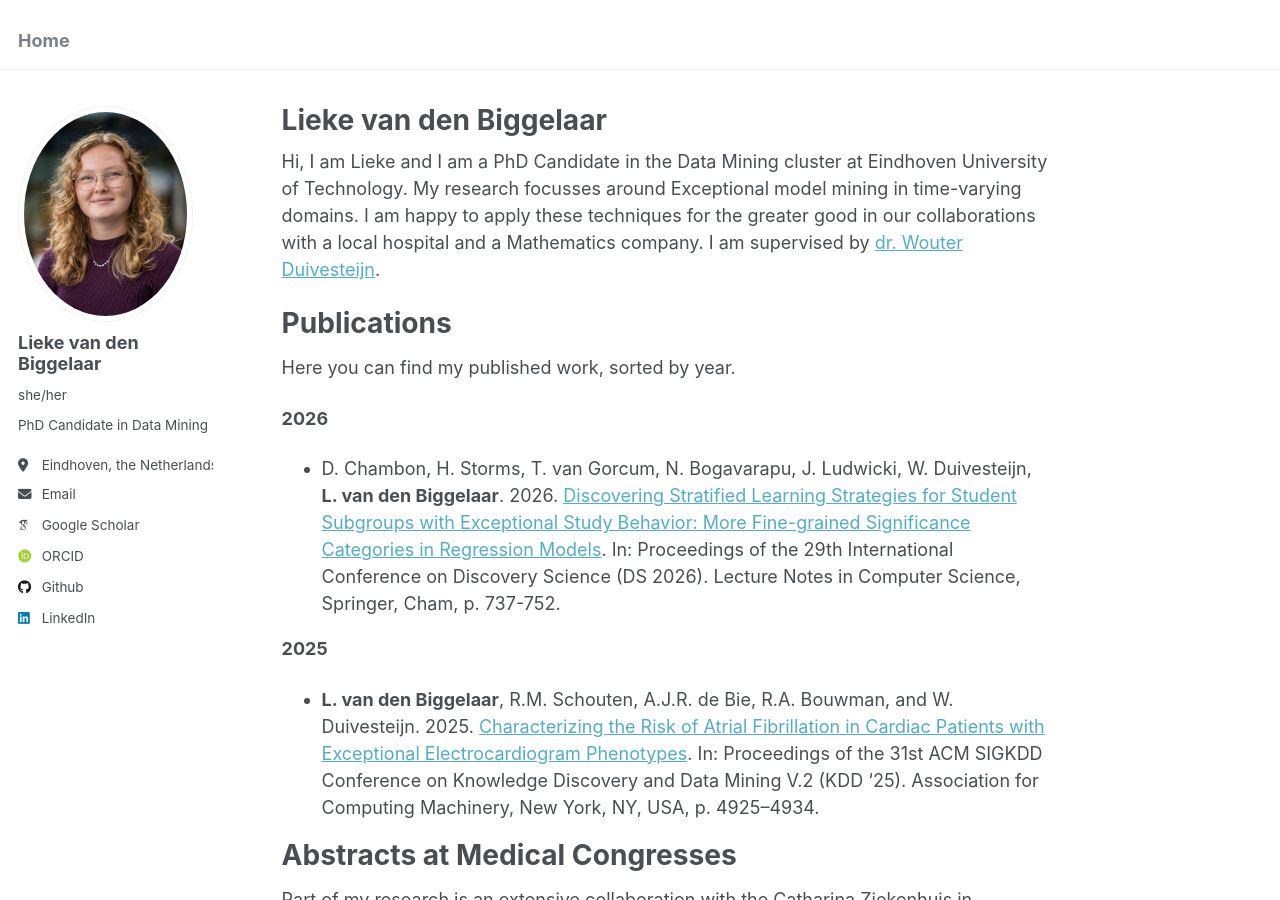
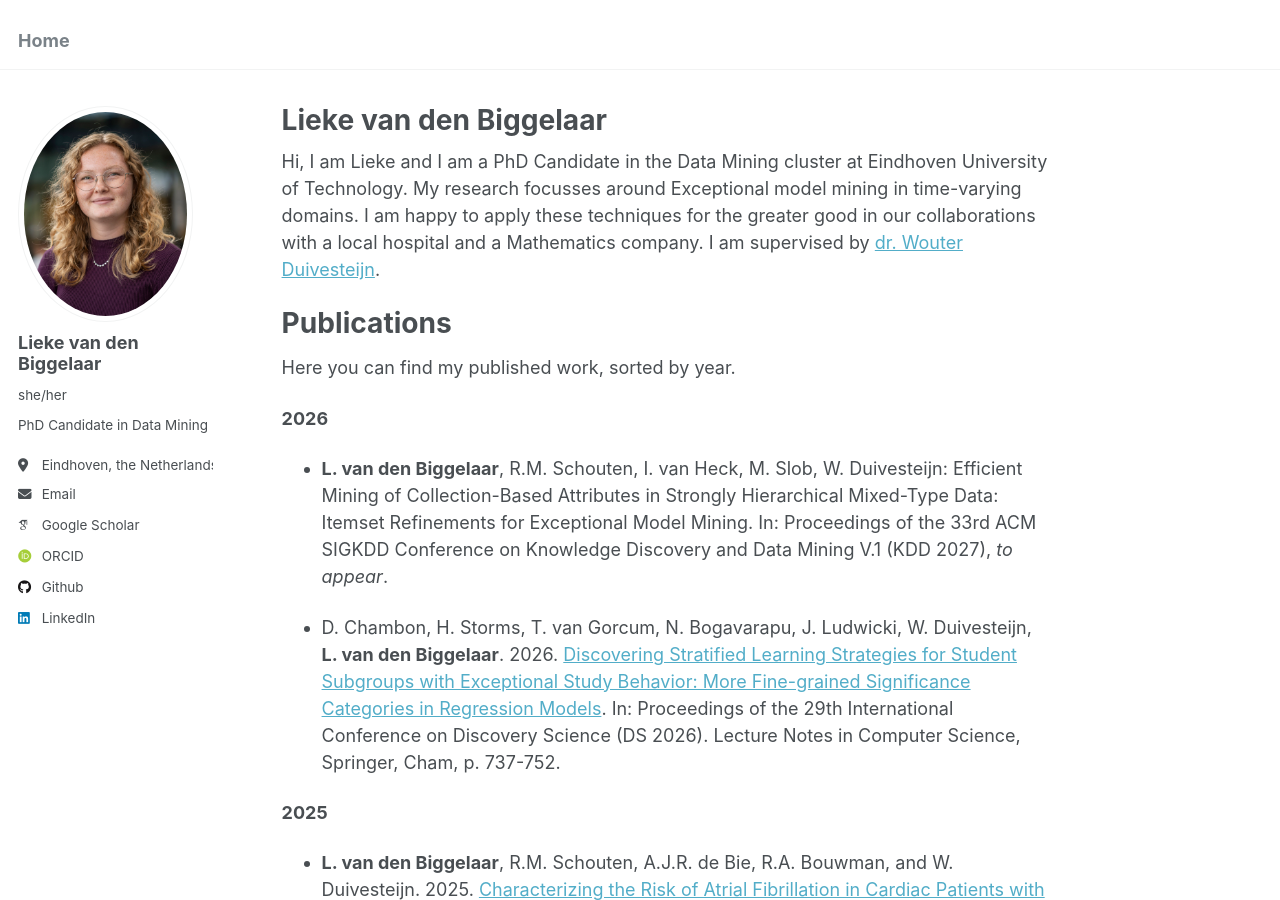
Before and after one commit to liekevandenbiggelaar/liekevandenbiggelaar.github.io, a Jekyll site: the page built from _pages/about.md, in a window 1280 px wide and 900 px high. Built offline with Jekyll 4.4.1, drawn with Linux system fonts in a browser that asks for light colours; some web fonts are replaced.

Commit message:
Update about.md

```diff
--- a/_pages/about.md
+++ b/_pages/about.md
@@ -15,6 +15,8 @@ Publications
 Here you can find my published work, sorted by year.
 
 **2026**
+- **L. van den Biggelaar**, R.M. Schouten, I. van Heck, M. Slob, W. Duivesteijn: Efficient Mining of Collection-Based Attributes in Strongly Hierarchical Mixed-Type Data: Itemset Refinements for Exceptional Model Mining. In: Proceedings of the 33rd ACM SIGKDD Conference on Knowledge Discovery and Data Mining V.1 (KDD 2027), *to appear*.
+
 - D. Chambon, H. Storms, T. van Gorcum, N. Bogavarapu, J. Ludwicki, W. Duivesteijn, **L. van den Biggelaar**. 2026. [Discovering Stratified Learning Strategies for Student Subgroups with Exceptional Study Behavior: More Fine-grained Significance Categories in Regression Models](https://doi.org/10.1007/978-3-032-41086-3_47). In: Proceedings of the 29th International Conference on Discovery Science (DS 2026). Lecture Notes in Computer Science, Springer, Cham, p. 737-752.
 
 **2025**
```
